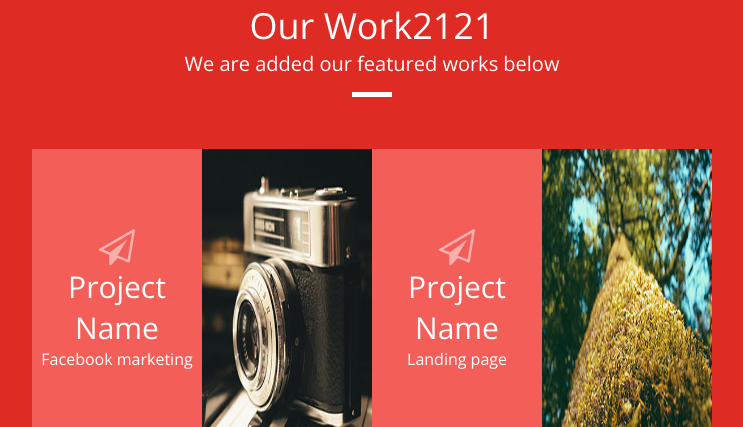
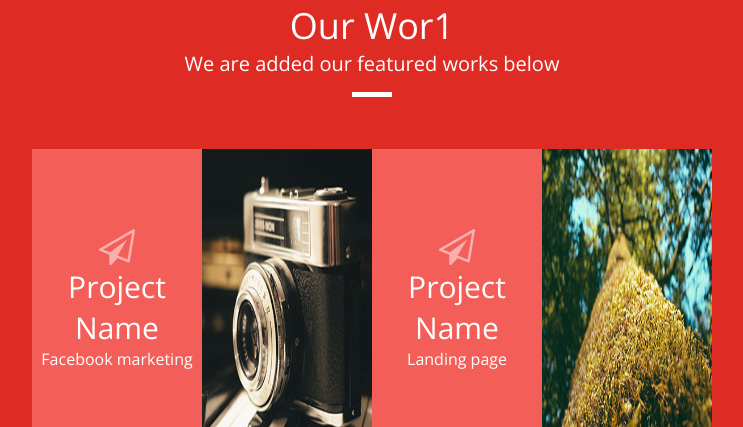
Before and after one commit to DiscofromKPI/DevOps_prac, a plain HTML site: page www/index.html in a window 1280 px wide. Shown: the top 427 px of the page, without its empty margins (268-1011 px from the left). Drawn offline with nearby package versions, Linux system fonts and the light colour scheme.

Commit message:
Update index.html

```diff
--- a/www/index.html
+++ b/www/index.html
@@ -16,7 +16,7 @@
 <body>
     <div class="works">
         <div class="works-text">
-            <div class="works-title">Our Work2121</div>
+            <div class="works-title">Our Wor1</div>
             <div class="works-subtitle">We are added our featured works below</div>
             <div class="works-lable"></div>
         </div>
```
